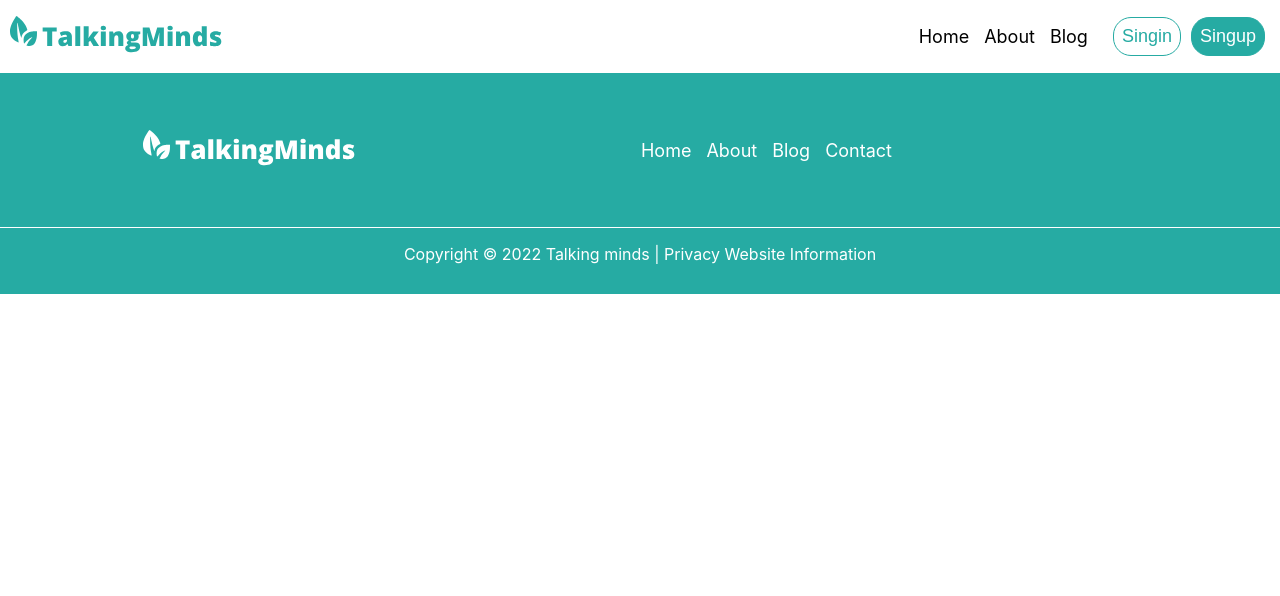
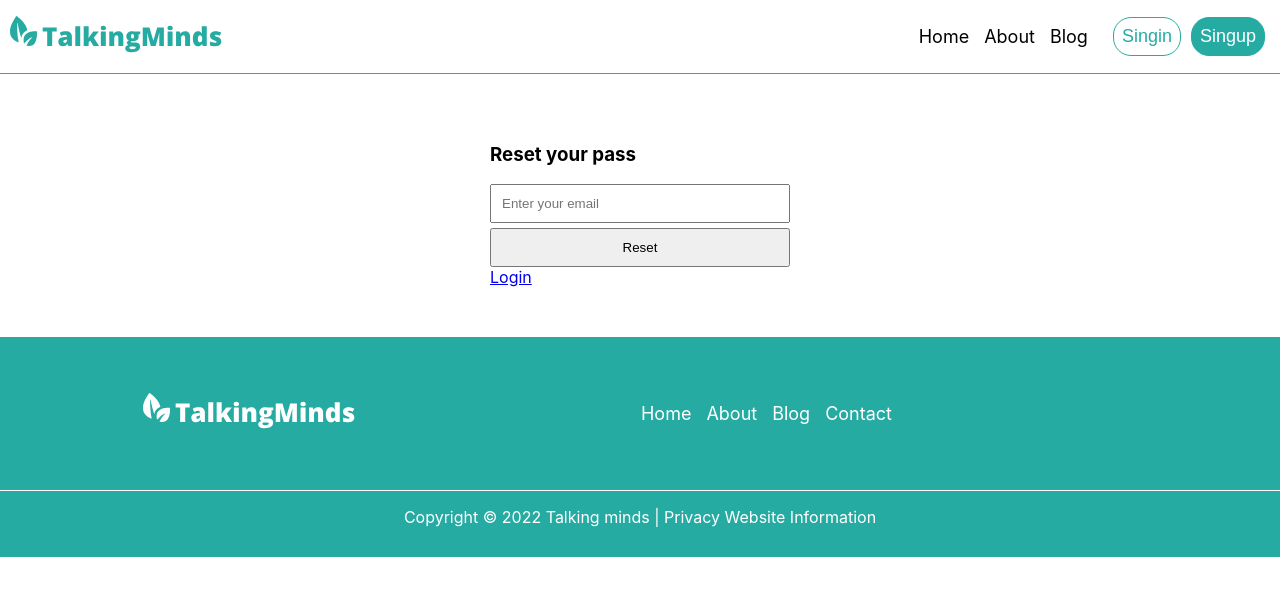
Before and after one commit to Md-Rasel-Ahmed/service-provider, a React (Create React App) app: page /reset in a window 1280 px wide. Shown: the top 596 px of the page. Built offline with nearby package versions, Linux system fonts and the light colour scheme; no server answers.

Commit message:
reset password fully done

```diff
--- a/src/App.js
+++ b/src/App.js
@@ -1,7 +1,6 @@
 import logo from "./logo.svg";
 import "./App.css";
 import Navbar from "./components/Navbar/Navbar";
-
 import Footer from "./components/Footer/Footer";
 import { Route, Routes } from "react-router-dom";
 import Login from "./components/Login/Login";
@@ -9,11 +8,12 @@ import Allpages from "./components/AllPages/Allpages";
 import Singup from "./components/Singup/Singup";
 import Checkout from "./components/Checkout/Checkout";
 import Thakyou from "./components/Thakyou/Thakyou";
+import Blog from "./components/Blog/Blog";
 import RequirAuth from "./components/RequirAuth/RequirAuth";
 import "react-toastify/dist/ReactToastify.css";
 import { ToastContainer } from "react-toastify";
 import About from "./components/About/About";
-import Blog from "./components/Blog/Blog";
+import ResetPass from "./components/ResetPass";
 
 function App() {
   return (
@@ -35,6 +35,7 @@ function App() {
           <Route path="/thankyou" element={<Thakyou></Thakyou>}></Route>
           <Route path="/about" element={<About></About>}></Route>
           <Route path="/blog" element={<Blog></Blog>}></Route>
+          <Route path="/reset" element={<ResetPass></ResetPass>}></Route>
         </Routes>
 
         <Footer></Footer>
--- a/src/components/Login/Login.js
+++ b/src/components/Login/Login.js
@@ -2,6 +2,7 @@ import React, { useEffect, useState } from "react";
 import {
   useSendPasswordResetEmail,
   useSignInWithEmailAndPassword,
+  useSignInWithGoogle,
 } from "react-firebase-hooks/auth";
 import { Link, useLocation, useNavigate } from "react-router-dom";
 import { toast } from "react-toastify";
@@ -11,8 +12,7 @@ import Log from "./Login.module.css";
 const Login = () => {
   const [signInWithEmailAndPassword, user, loading, error] =
     useSignInWithEmailAndPassword(auth);
-  const [sendPasswordResetEmail, sending, ResetError] =
-    useSendPasswordResetEmail(auth);
+  const [signInWithGoogle, gUser, gLoading, gError] = useSignInWithGoogle(auth);
   const [email, setEmail] = useState("");
   const navigate = useNavigate();
   const location = useLocation();
@@ -25,10 +25,7 @@ const Login = () => {
     if (error) {
       toast.error(error.message.slice(22, -2));
     }
-    if (ResetError) {
-      toast.error(ResetError.message.slice(22, -3));
-    }
-  }, [user, error, ResetError]);
+  }, [user, error]);
   if (loading) {
     return <p>Loading...</p>;
   }
@@ -42,13 +39,7 @@ const Login = () => {
 
   // Reaset pass
   const resetPass = async (e) => {
-    if (email) {
-      await sendPasswordResetEmail(email);
-    }
-    if (!sending) {
-      toast.success("Email Sent");
-      return;
-    }
+    navigate("/reset");
   };
 
   return (
@@ -71,6 +62,7 @@ const Login = () => {
         />
         <button>Login</button>
       </form>
+      <button onClick={() => signInWithGoogle()}>Login with google</button>
       <a onClick={resetPass} href="#">
         Reset your password?
       </a>
--- /dev/null
+++ b/src/components/ResetPass.js
@@ -0,0 +1,38 @@
+import React from "react";
+import { useSendPasswordResetEmail } from "react-firebase-hooks/auth";
+import { Link } from "react-router-dom";
+import { toast } from "react-toastify";
+import auth from "../firebase.init";
+
+const ResetPass = () => {
+  const [sendPasswordResetEmail] = useSendPasswordResetEmail(auth);
+  const handleSubmit = async (e) => {
+    e.preventDefault();
+    let email = e.target.email.value;
+    await sendPasswordResetEmail(email);
+    toast.success("Email Sent");
+  };
+  return (
+    <div style={{ padding: "50px 0px", width: "300px", margin: "auto" }}>
+      <h3>Reset your pass</h3>
+      <form onSubmit={handleSubmit}>
+        <input
+          style={{
+            padding: "10px",
+            display: "block",
+            marginBottom: "5px",
+            width: "92%",
+          }}
+          name="email"
+          type="email"
+          placeholder="Enter your email"
+          required
+        />
+        <button style={{ padding: "10px", width: "100%" }}>Reset</button>
+        <Link to="/login">Login</Link>
+      </form>
+    </div>
+  );
+};
+
+export default ResetPass;
--- a/src/components/Singup/Singup.js
+++ b/src/components/Singup/Singup.js
@@ -5,6 +5,7 @@ import Sin from "./Singup.module.css";
 import {
   useCreateUserWithEmailAndPassword,
   useSendEmailVerification,
+  useSignInWithGoogle,
 } from "react-firebase-hooks/auth";
 import { useUpdateProfile } from "react-firebase-hooks/auth";
 import { toast } from "react-toastify";
@@ -12,8 +13,11 @@ import { toast } from "react-toastify";
 const Singup = () => {
   const [createUserWithEmailAndPassword, user, loading, error] =
     useCreateUserWithEmailAndPassword(auth);
+  const [signInWithGoogle, guser, gloading, gerror] = useSignInWithGoogle(auth);
+
   const [updateProfile, updating, updatEerror] = useUpdateProfile(auth);
   const [sendEmailVerification, sending] = useSendEmailVerification(auth);
+
   const [passError, setPassError] = useState("");
   const navigate = useNavigate();
 
@@ -42,6 +46,10 @@ const Singup = () => {
       setPassError("Confirm Password din,t match");
     }
   };
+  // goole login
+  const googleLogin = () => {
+    signInWithGoogle();
+  };
 
   return (
     <div className={Sin.singupWraper}>
@@ -63,8 +71,9 @@ const Singup = () => {
           placeholder="Confirm Password"
         />
         <button>Singup</button>
-        <Link to="/login">Already have an account?</Link>
       </form>
+      <button onClick={googleLogin}>Singup with google</button>
+      <Link to="/login">Already have an account?</Link>
     </div>
   );
 };
```
